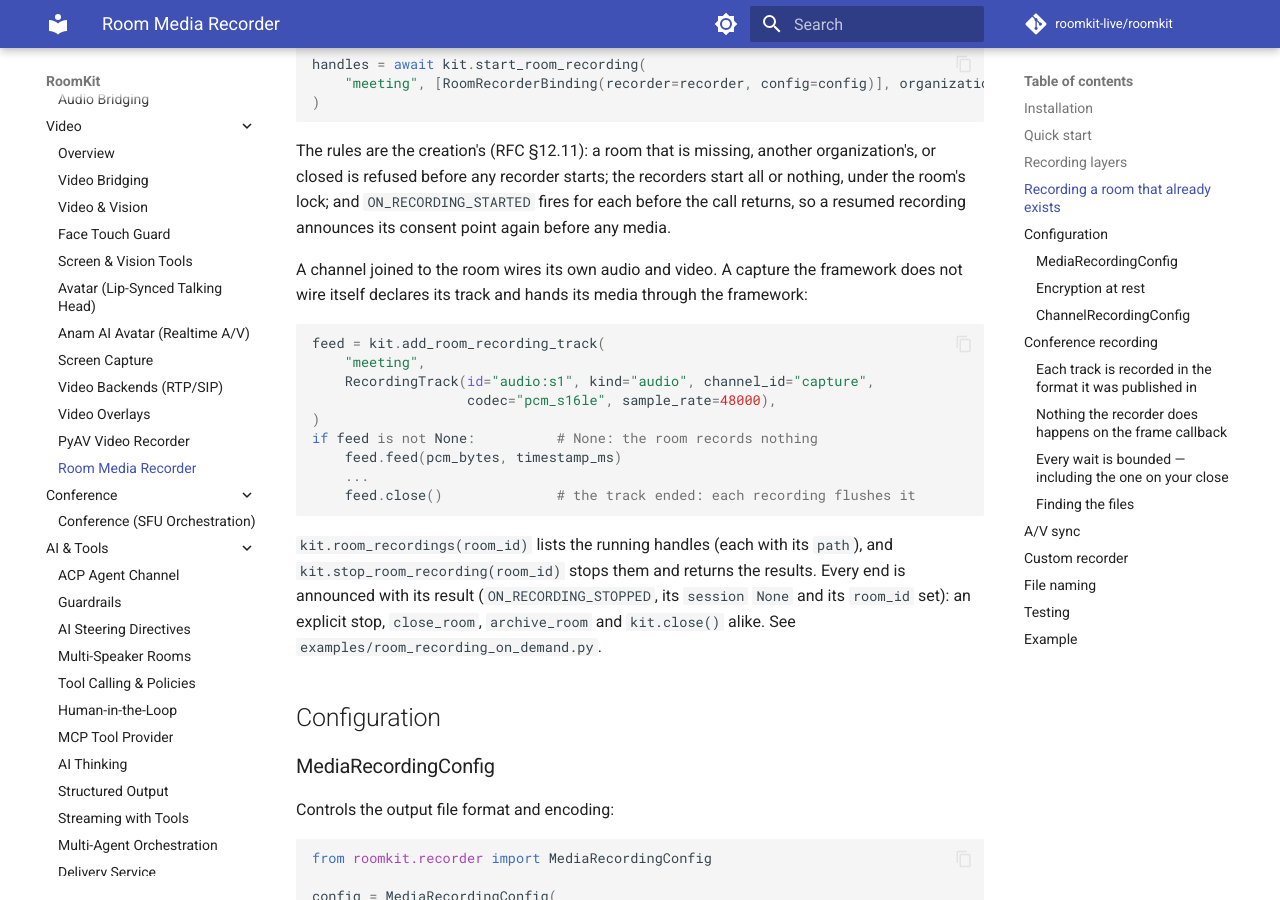
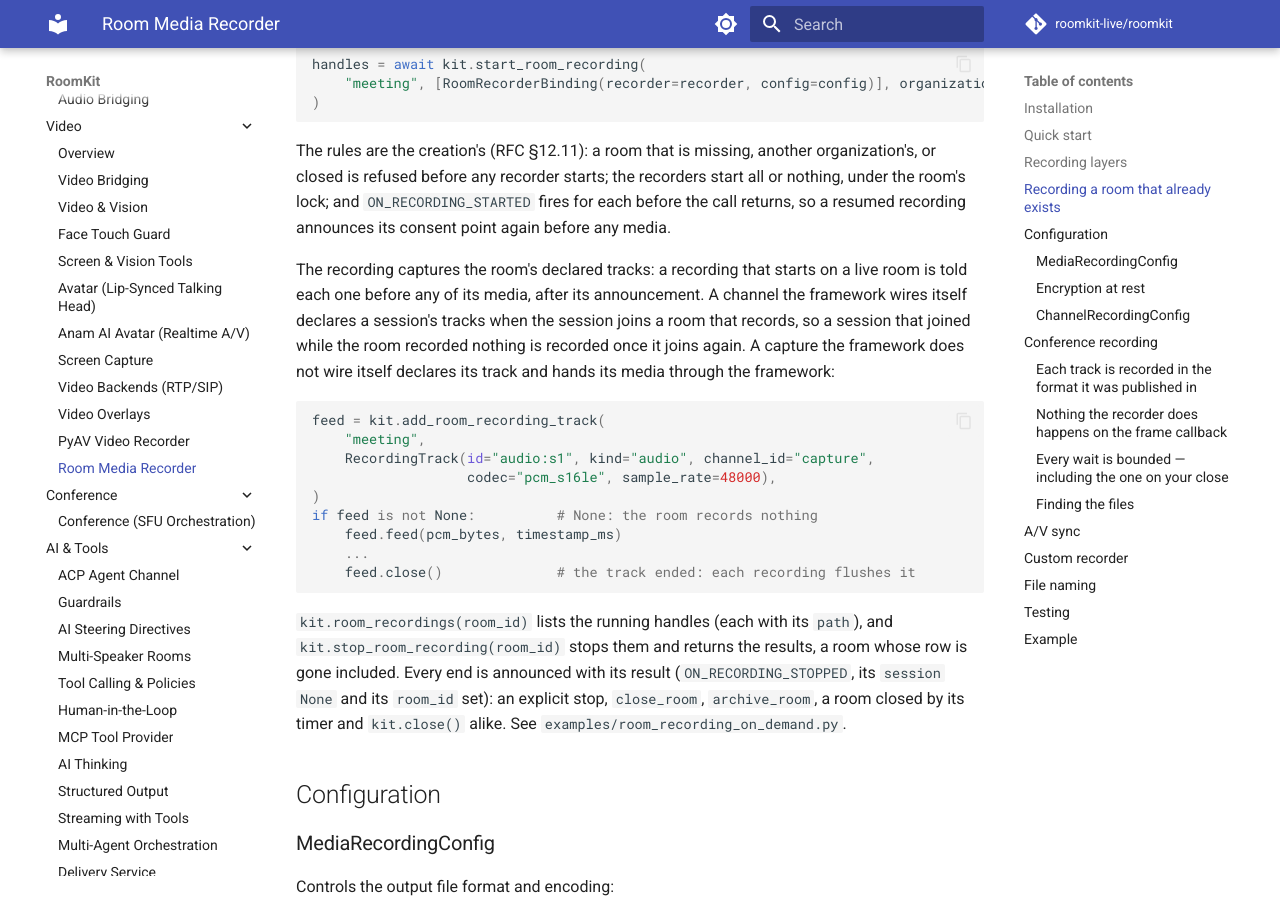
Before and after one commit to roomkit-live/roomkit-docs, an MkDocs documentation site: the page built from docs/guides/room-media-recorder.md, in a window 1280 px wide and 900 px high, scrolled down 1660 px. Built offline with MkDocs 1.6.1 and Material for MkDocs 9.7.7, drawn with Linux system fonts in a browser that asks for light colours; comment, search, counter and statistics services are not loaded.

Commit message:
docs(recording): per review, the API page lists the room recording verbs, a recording started on a live room captures the room's declared tracks, and the store page keeps its schema advice together (RMK-405)

````diff
--- a/docs/guides/room-media-recorder.md
+++ b/docs/guides/room-media-recorder.md
@@ -74,9 +74,13 @@ start all or nothing, under the room's lock; and `ON_RECORDING_STARTED` fires
 for each before the call returns, so a resumed recording announces its consent
 point again before any media.
 
-A channel joined to the room wires its own audio and video. A capture the
-framework does not wire itself declares its track and hands its media through
-the framework:
+The recording captures the room's declared tracks: a recording that starts on
+a live room is told each one before any of its media, after its announcement.
+A channel the framework wires itself declares a session's tracks when the
+session joins a room that records, so a session that joined while the room
+recorded nothing is recorded once it joins again. A capture the framework
+does not wire itself declares its track and hands its media through the
+framework:
 
 ```python
 feed = kit.add_room_recording_track(
@@ -92,9 +96,9 @@ if feed is not None:          # None: the room records nothing
 
 `kit.room_recordings(room_id)` lists the running handles (each with its
 `path`), and `kit.stop_room_recording(room_id)` stops them and returns the
-results. Every end is announced with its result (`ON_RECORDING_STOPPED`, its
+results, a room whose row is gone included. Every end is announced with its result (`ON_RECORDING_STOPPED`, its
 `session` `None` and its `room_id` set): an explicit stop, `close_room`,
-`archive_room` and `kit.close()` alike. See
+`archive_room`, a room closed by its timer and `kit.close()` alike. See
 `examples/room_recording_on_demand.py`.
 
 ## Configuration
````
Also changed, not shown: docs/api/roomkit.md (+6 -0 lines), docs/guides/postgres-store.md (+2 -2 lines).
